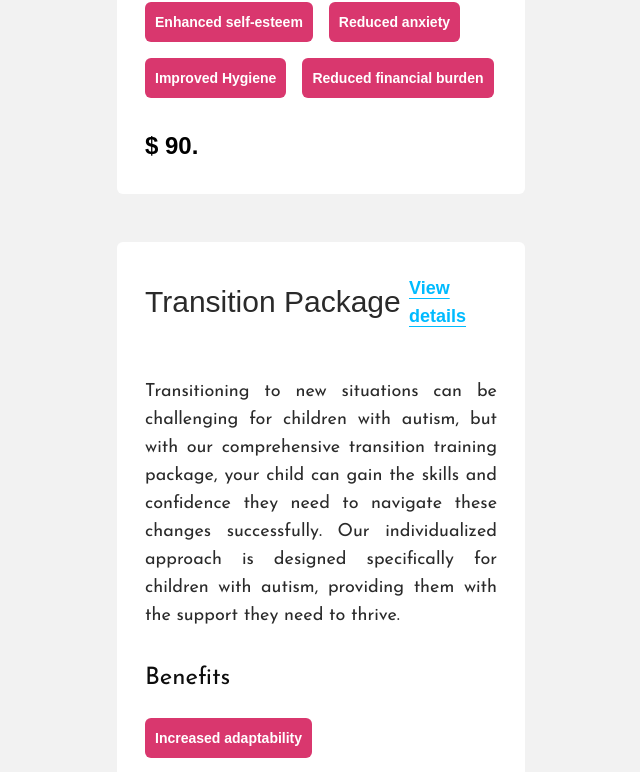
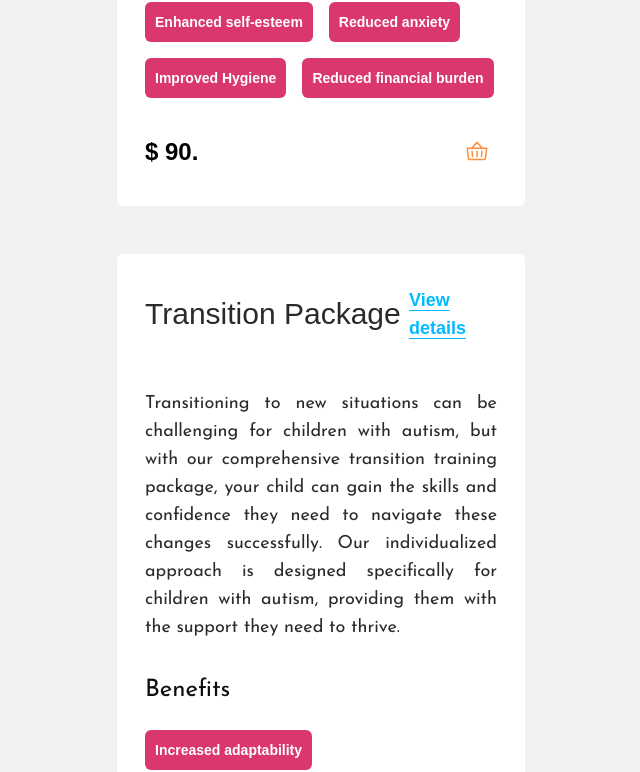
Before and after one commit to Richy-irad/autism-lifestyle, a Next.js app: page / in a window 1280 px wide. Shown: the part 1460-2232 px from the top of the page, without its empty margins (575-1215 px from the left). Built offline with nearby package versions, Linux system fonts and the light colour scheme; a web font is replaced by a local one.

Commit message:
add add to cart functionality on the package listing

```diff
--- a/src/components/package.tsx
+++ b/src/components/package.tsx
@@ -1,8 +1,32 @@
-import React, { FC } from "react";
+import React, { FC, useContext } from "react";
 import Link from "next/link";
-import { ServiceProps } from "@/lib/types";
+import { ServiceProps, PackageType } from "@/lib/types";
+import { CartDispatchContext } from "@/lib/contexts/CartContext";
+import { Basket } from "@phosphor-icons/react";
+
+let nextId = 0;
 
 const Service: FC<ServiceProps> = ({ service, background }): JSX.Element => {
+  const dispatch = useContext(CartDispatchContext);
+
+  const handleAddToCart = (service: PackageType, quantity: number) => {
+    let subTotal = service.price * quantity;
+    dispatch({
+      type: "added",
+      payload: {
+        item: {
+          id: nextId++,
+          item: {
+            title: service.service,
+            slug: service.slug,
+          },
+          quantity: quantity,
+          price: service.price,
+          subTotal: subTotal,
+        },
+      },
+    });
+  };
   return (
     <div
       key={service.service}
@@ -40,9 +64,18 @@ const Service: FC<ServiceProps> = ({ service, background }): JSX.Element => {
             ))}
           </div>
         </div>
-        <span className="font-bold text-2xl">
-          $ {service.price.toLocaleString("en-US")}.
-        </span>
+        <div className="flex justify-between items-center">
+          <span className="font-bold text-2xl">
+            $ {service.price.toLocaleString("en-US")}.
+          </span>
+          <button
+            type="button"
+            className="text-primary text-sm font-semibold mx-2 my-2.5"
+            onClick={() => handleAddToCart(service, 1)}
+          >
+            <Basket size={24} />
+          </button>
+        </div>
       </div>
     </div>
   );
```
